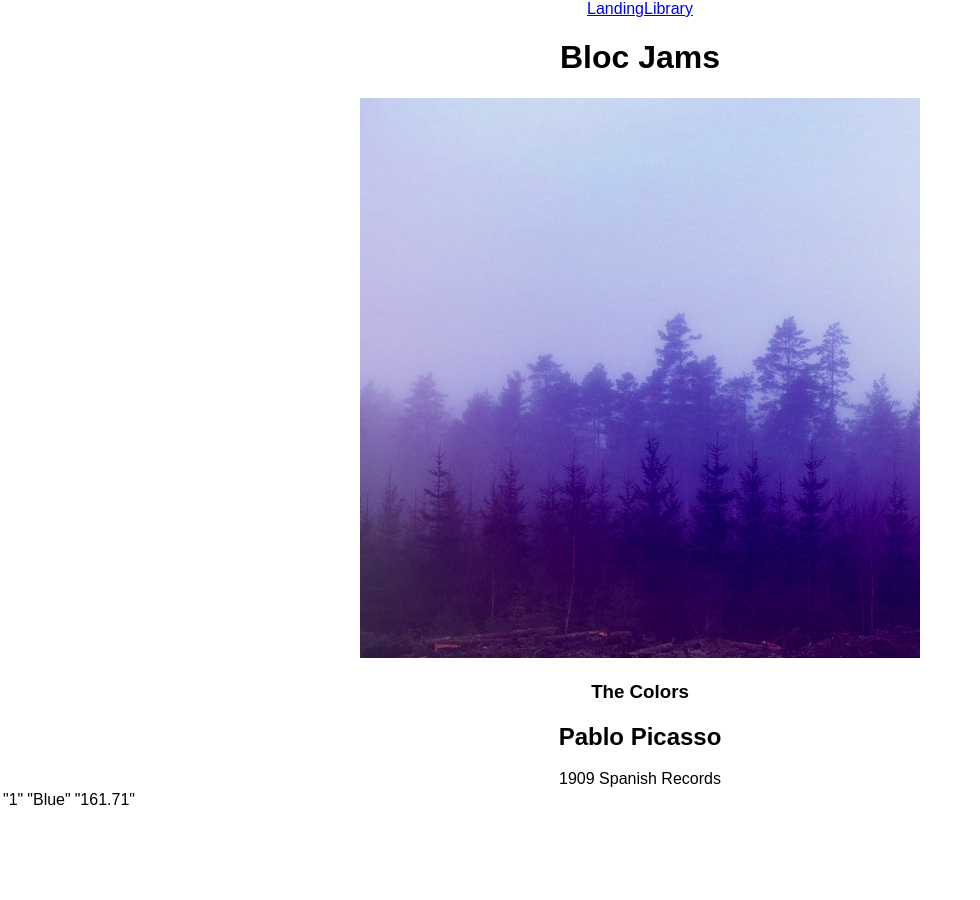
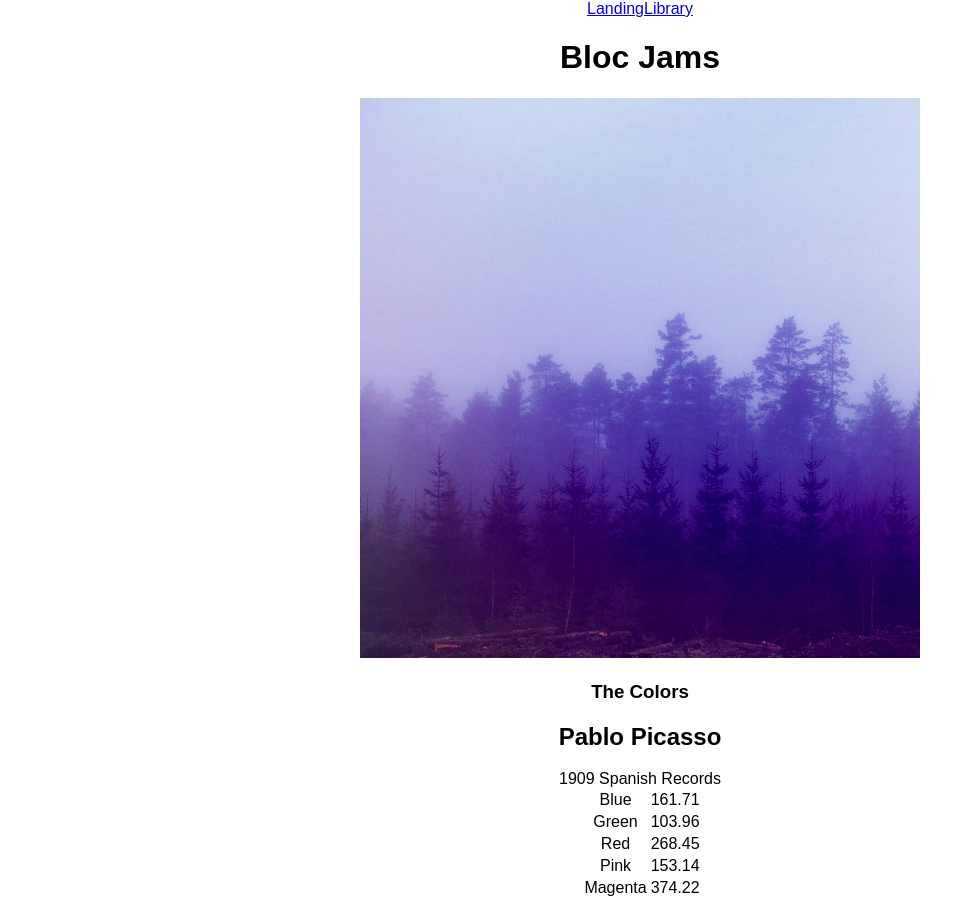
Before and after one commit to cliftonwferguson/bloc-jams-react, a React (Create React App) app: page /album/the-colors in a window 1280 px wide. Shown: the whole page, without its empty margins (0-980 px from the left). Before the commit the page ends 812 px from the top, so only its background shows below. Built offline with nearby package versions, Linux system fonts and the light colour scheme.

Commit message:
Complete

```diff
--- a/src/components/Album.js
+++ b/src/components/Album.js
@@ -24,18 +24,19 @@ class Album extends Component {
        <div id="release-info">{this.state.album.releaseInfo}</div>
        </div>
        </section>
-       <table id="song-list">
+       <table align="center" id="song-list">
             <colgroup>
               <col id="song-number-column" />
               <col id="song-title-column" />
               <col id="song-duration-column" />
             </colgroup>
-            <tbody>
+            <tbody> {this.state.album.songs.map( (song, index) =>
               <tr>
-                <td>"{1}"</td>
-                <td>"Blue"</td>
-                <td>"161.71"</td>
+                <td className="song-number-row">{song.number}</td>
+                <td className="song-title-row">{song.title}</td>
+                <td className="song-duration-row">{song.duration}</td>
               </tr>
+            )}
 
             </tbody>
           </table>
```
